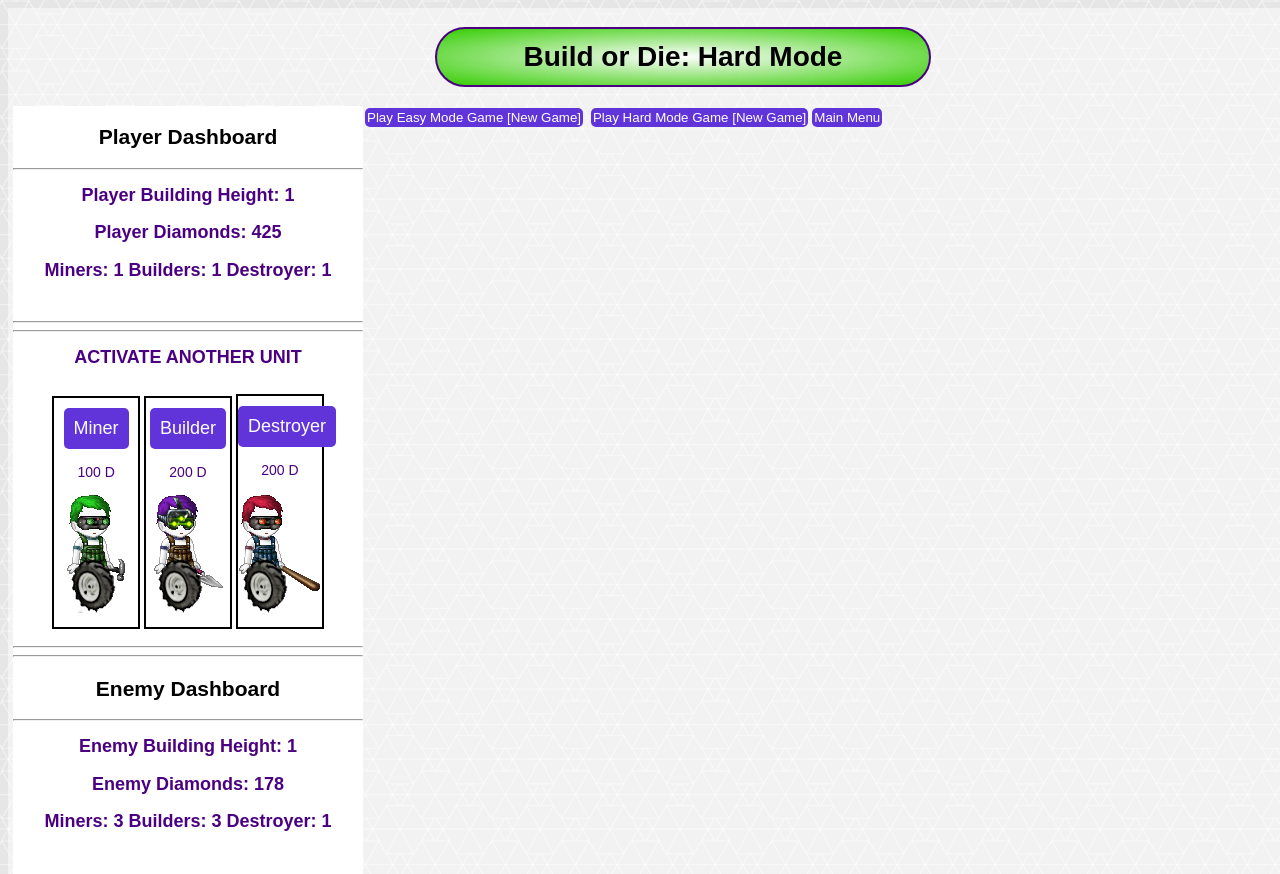
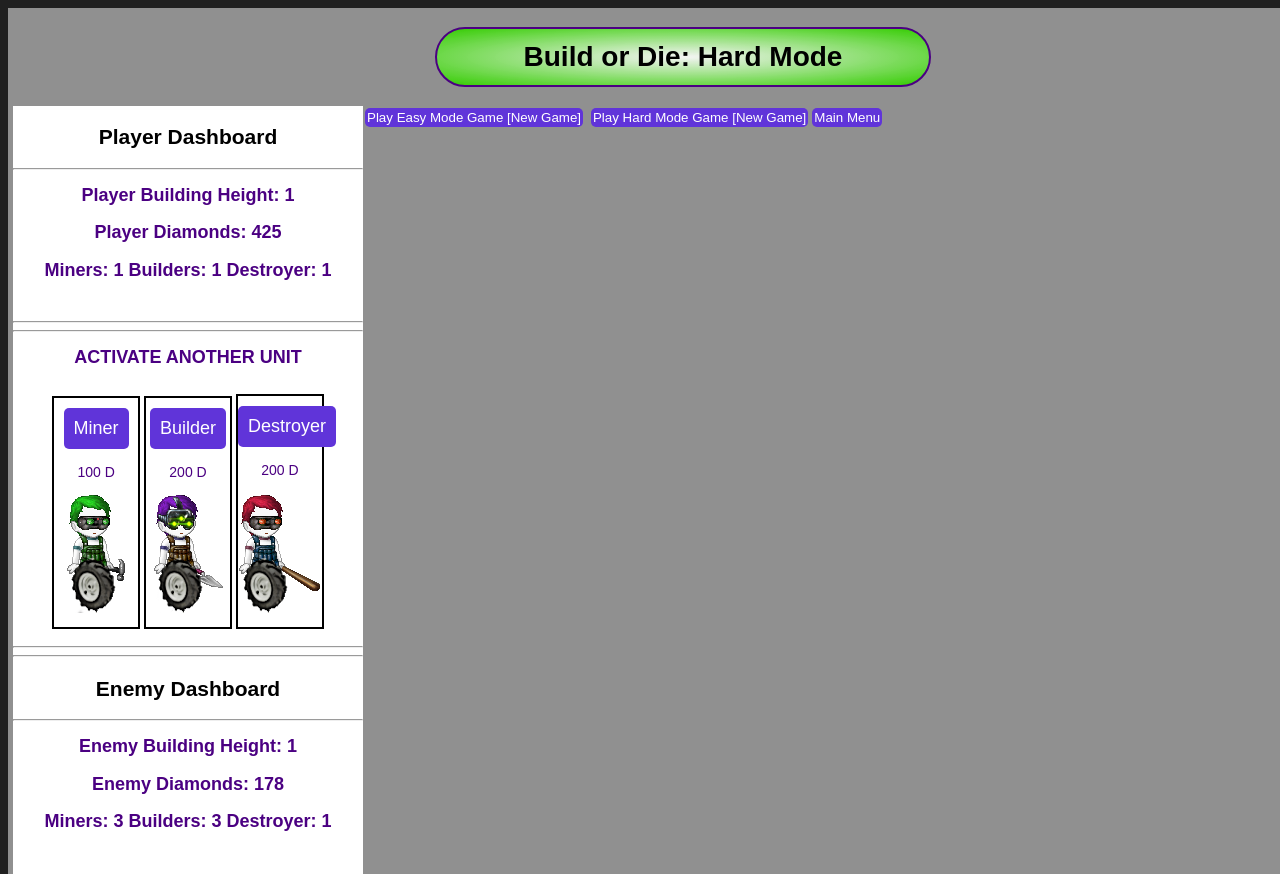
Before and after one commit to mcdokath/CS419-WEB1RTS, a plain HTML site: page hardgame.html in a window 1280 px wide. Shown: the top 874 px of the page. Drawn offline with nearby package versions, Linux system fonts and the light colour scheme; files that its build step writes are made by us from their sources.

Commit message:
reverted

```diff
--- a/hardgame.html
+++ b/hardgame.html
@@ -6,6 +6,9 @@
 		<link href="css/hard.css" rel="stylesheet" type="text/css" />
 		<script src="https://ajax.googleapis.com/ajax/libs/jquery/2.2.0/jquery.min.js"></script>
 		<script src="https://code.createjs.com/easeljs-0.8.2.min.js"></script>
+		<script type="text/javascript" src="js/script.js"></script>
+		<link href="css/style.css" rel="stylesheet" type="text/css" />
+		 <link rel="stylesheet" href="style.css">
 		<!--[if lt IE 9]>
 		<script src="http://html5shiv.googlecode.com/svn/trunk/html5.js</script>
 		<![endif]-->
```
